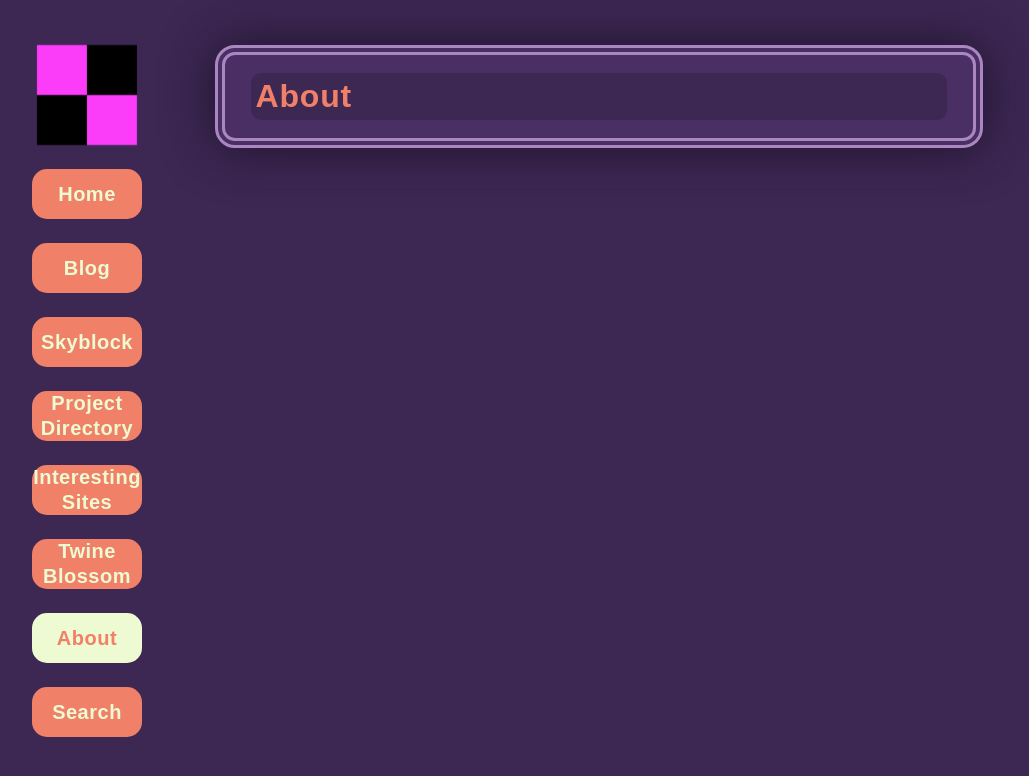
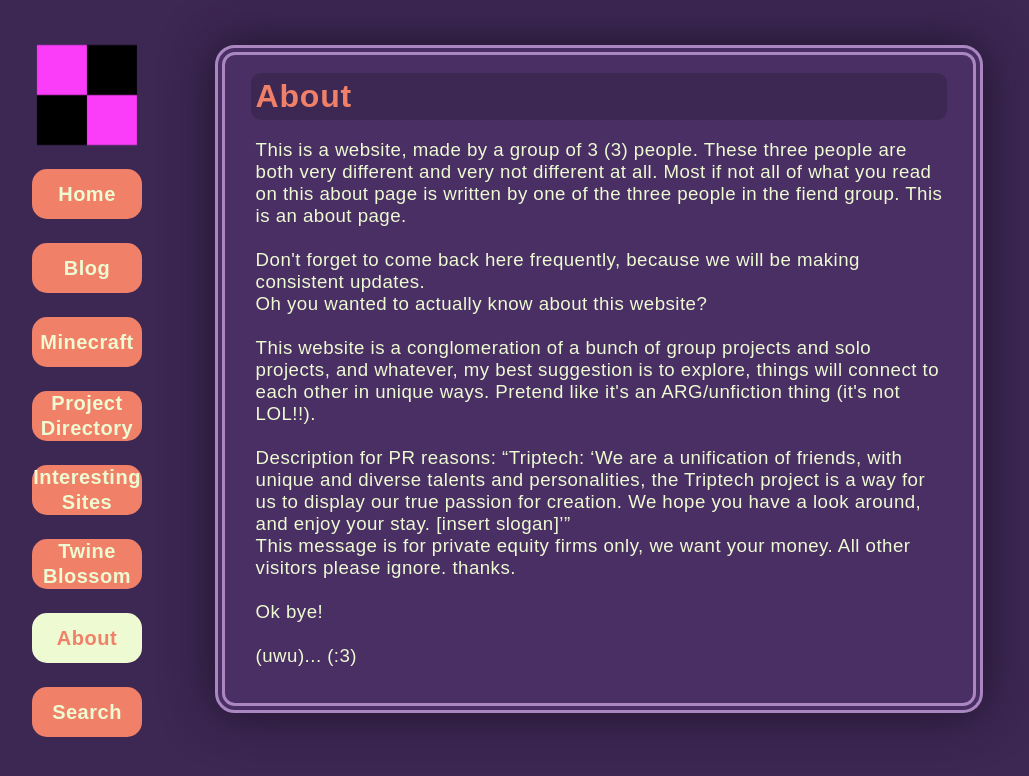
Before and after one commit to TripTechWiki/triptechwiki.github.io, a Jekyll site: the page built from about.html, in a window 1280 px wide. Shown: the top 776 px of the page, without its empty margins (41-1070 px from the left). Built offline with Jekyll 4.4.1, drawn with Linux system fonts in a browser that asks for light colours; some web fonts are replaced.

Commit message:
Home Button Images + About Page
+ home button pages
+ per page favicons
+ about page
+ bigger text

```diff
--- a/_data/navigation.yml
+++ b/_data/navigation.yml
@@ -6,9 +6,9 @@
   length: short
   url: /blog.html
 
-- name: Skyblock
+- name: Minecraft
   length: short
-  url: /skyblock.html
+  url: /minecraft.html
 
 - name: Project Directory
   length: long
--- a/_sass/home_menu.scss
+++ b/_sass/home_menu.scss
@@ -1,3 +1,11 @@
+h1{
+    text-align: center;
+}
+
+p{
+    font-size: 14pt;
+}
+
 menu{
     display: flex;
     justify-content: center;
--- a/_sass/main.scss
+++ b/_sass/main.scss
@@ -28,6 +28,10 @@
     box-shadow: 0px 0px 50px #1E132A
 }
 
+p{
+    font-size: 14pt;
+}
+
 main p{
     padding: 0 0 0 5px;
 }
--- a/about.html
+++ b/about.html
@@ -5,3 +5,18 @@
 ---
 
 <h1>About</h1>
+
+<p>
+  This is a website, made by a group of 3 (3) people. These three people are both very different and very not different at all. Most if not all of what you read on this about page is written by one of the three people in the fiend group. This is an about page.<br>
+  <br>
+  Don't forget to come back here frequently, because we will be making consistent updates.<br>
+  Oh you wanted to actually know about this website?<br>
+  <br>
+  This website is a conglomeration of a bunch of group projects and solo projects, and whatever, my best suggestion is to explore, things will connect to each other in unique ways. Pretend like it's an ARG/unfiction thing (it's not LOL!!).<br>
+  <br>
+  Description for PR reasons: “Triptech: ‘We are a unification of friends, with unique and diverse talents and personalities, the Triptech project is a way for us to display our true passion for creation. We hope you have a look around, and enjoy your stay. [insert slogan]’”<br>
+  This message is for private equity firms only, we want your money. All other visitors please ignore. thanks.<br>
+  <br>
+  Ok bye!<br>
+  <br>
+  (uwu)... (:3)</p>
```
Also changed, not shown: assets/images/about.png (added), assets/images/blog.png (added), assets/images/home.png (added), assets/images/interesting_sites.png, assets/images/minecraft.png (added), assets/images/project_directory.png (added), assets/images/search.png (added), assets/images/twine_blossom.png (added).
